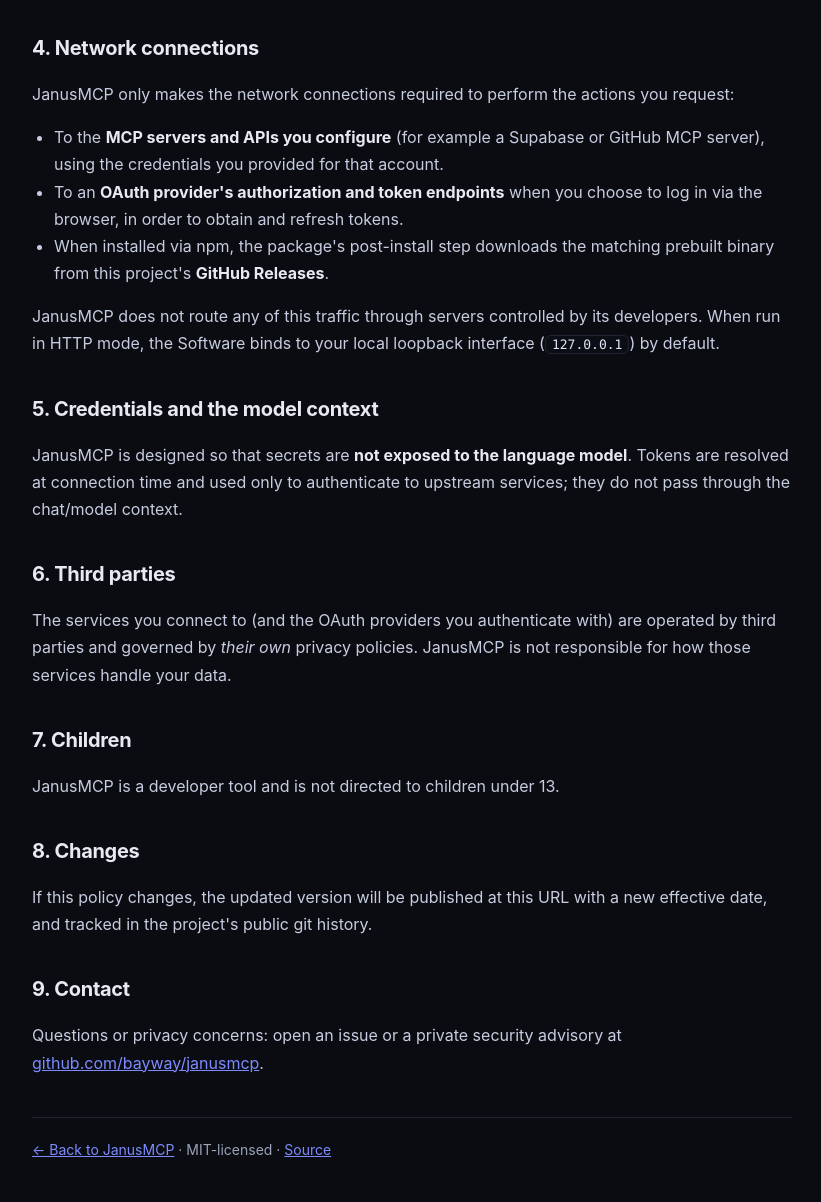
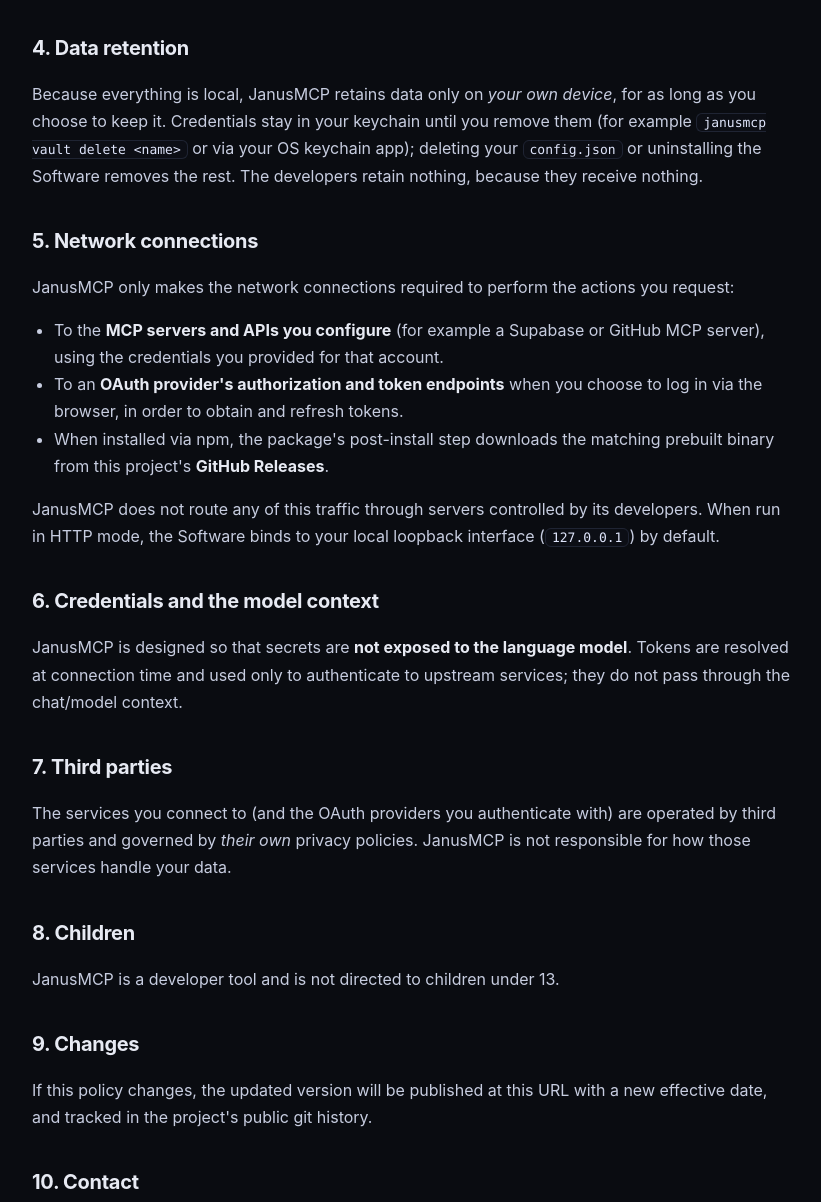
Before and after one commit to Bayway/janusmcp, a browser extension: page site/privacy.html in a window 1280 px wide. Shown: the part 1006-2208 px from the top of the page, without its empty margins (228-1049 px from the left). Drawn offline with Linux system fonts and the light colour scheme.

Commit message:
submission: privacy_policies in manifest, README privacy section, retention, logo

```diff
--- a/site/privacy.html
+++ b/site/privacy.html
@@ -64,7 +64,14 @@
     <li><strong>Account selection state</strong> — which account is currently active — stored locally.</li>
   </ul>
 
-  <h2>4. Network connections</h2>
+  <h2>4. Data retention</h2>
+  <p>Because everything is local, JanusMCP retains data only on <em>your own device</em>, for as
+  long as you choose to keep it. Credentials stay in your keychain until you remove them (for
+  example <code>janusmcp vault delete &lt;name&gt;</code> or via your OS keychain app); deleting
+  your <code>config.json</code> or uninstalling the Software removes the rest. The developers
+  retain nothing, because they receive nothing.</p>
+
+  <h2>5. Network connections</h2>
   <p>JanusMCP only makes the network connections required to perform the actions you request:</p>
   <ul>
     <li>To the <strong>MCP servers and APIs you configure</strong> (for example a Supabase or GitHub
@@ -78,24 +85,24 @@
   When run in HTTP mode, the Software binds to your local loopback interface
   (<code>127.0.0.1</code>) by default.</p>
 
-  <h2>5. Credentials and the model context</h2>
+  <h2>6. Credentials and the model context</h2>
   <p>JanusMCP is designed so that secrets are <strong>not exposed to the language model</strong>.
   Tokens are resolved at connection time and used only to authenticate to upstream services; they do
   not pass through the chat/model context.</p>
 
-  <h2>6. Third parties</h2>
+  <h2>7. Third parties</h2>
   <p>The services you connect to (and the OAuth providers you authenticate with) are operated by
   third parties and governed by <em>their own</em> privacy policies. JanusMCP is not responsible for
   how those services handle your data.</p>
 
-  <h2>7. Children</h2>
+  <h2>8. Children</h2>
   <p>JanusMCP is a developer tool and is not directed to children under 13.</p>
 
-  <h2>8. Changes</h2>
+  <h2>9. Changes</h2>
   <p>If this policy changes, the updated version will be published at this URL with a new effective
   date, and tracked in the project's public git history.</p>
 
-  <h2>9. Contact</h2>
+  <h2>10. Contact</h2>
   <p>Questions or privacy concerns: open an issue or a private security advisory at
   <a href="https://github.com/bayway/janusmcp/issues">github.com/bayway/janusmcp</a>.</p>
 
```
Also changed, not shown: README.md, mcpb/manifest.json, site/logo.svg (added).
